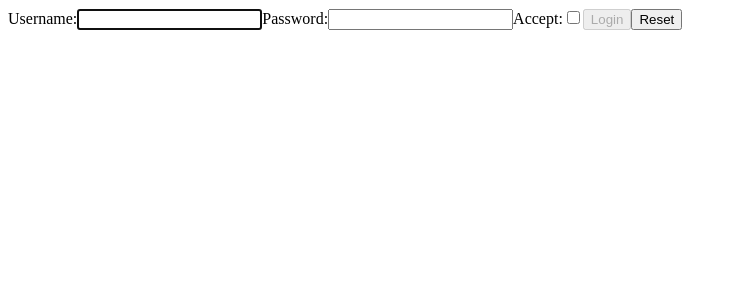
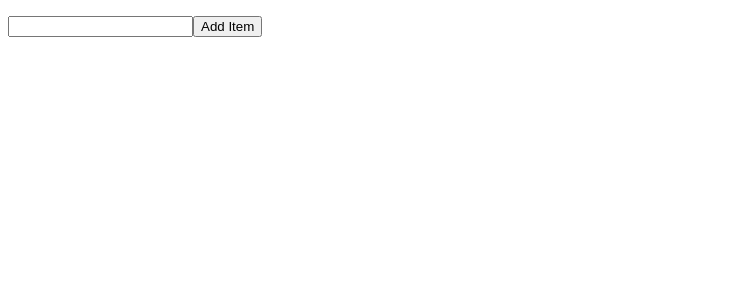
Before and after one commit to alessiobo/React-Exercices, a React (Create React App) app in the folder esercizi/: page / in a window 1280 px wide. Shown: the top 300 px of the page, without its empty margins (0-737 px from the left). Built offline with nearby package versions, Linux system fonts and the light colour scheme.

Commit message:
add lists1

```diff
--- a/esercizi/src/App.js
+++ b/esercizi/src/App.js
@@ -1,13 +1,10 @@
-import { UncontrolledLogin } from "./UncontrolledLogin";
+import { TodoList } from "./ToDoList";
 
 export function App() {
-  const acceptLoginHandler = (data) => {
-    console.log(data);
-  };
 
   return (
     <div>
-      <UncontrolledLogin onLogin={acceptLoginHandler} />
+      <TodoList />
     </div>
   );
 }
--- /dev/null
+++ b/esercizi/src/ToDoList.js
@@ -0,0 +1,42 @@
+//Create a TodoList component that renders a ul tag with a li tag for each item contained in the items state variable.
+//The items state variable should be an array of strings. The TodoList component should also contain an input tag and a button.
+//When the button is clicked, the event handler should add the value of the input tag to the items array.
+
+import React from "react";
+
+export class TodoList extends React.Component {
+  constructor(props) {
+    super(props);
+    this.state = {
+      items: [],
+      newItem: "",
+    };
+  }
+
+  handleNewItemChange = (event) => {
+    this.setState({ newItem: event.target.value });
+  };
+
+  handleAddItem = () => {
+    const { items, newItem } = this.state;
+    this.setState({ items: [...items, newItem], newItem: "" });
+  };
+
+  render() {
+    const { items, newItem } = this.state;
+
+    return (
+      <div>
+        <ul>
+          {items.map((item, i) => (
+            <li key={i}>{item}</li>
+          ))}
+        </ul>
+        <div>
+            <input type='text' value={newItem} onChange={this.handleNewItemChange} />
+            <button onClick={this.handleAddItem}>Add Item</button>
+        </div>
+      </div>
+    );
+  }
+}
--- a/esercizi/src/UncontrolledLogin.js
+++ /dev/null
@@ -1,64 +0,0 @@
-//Modify the UncontrolledLogin component so that the username input is automatically focused when the
-//component renders the first time.
-
-import React, { createRef } from "react";
-
-export class UncontrolledLogin extends React.Component {
-  _formRef = createRef();
-
-  SubmitHandler = (event) => {
-    event.preventDefault();
-
-    const { username, password, check } = this._formRef.current.elements;
-
-    if (username.value === "" || password.value === "") {
-      return false;
-    }
-
-    const data = {
-      username: username.value,
-      password: password.value,
-      check: check.checked,
-    };
-
-    this.props.onLogin(data);
-  };
-
-  checkButtonDisabled = () => {
-    const { username, password, submit } = this._formRef.current.elements;
-
-    if (username.value !== "" && password.value !== "") {
-      submit.disabled = false;
-    } else {
-      submit.disabled = true;
-    }
-  };
-  componentDidMount() {
-    this._formRef.current.elements.username.focus();
-  }
-
-  render() {
-    return (
-      <form ref={this._formRef} onSubmit={this.submitHandler}>
-        <label>Username:</label>
-        <input
-          name="username"
-          type={"text"}
-          onChange={this.checkDisabledButton}
-        />
-        <label>Password:</label>
-        <input
-          name="password"
-          type={"password"}
-          onChange={this.checkDisabledButton}
-        />
-        <label>Accept:</label>
-        <input name="check" type={"checkbox"} />
-        <button type="submit" name="submit" disabled={true}>
-          Login
-        </button>
-        <button type="reset">Reset</button>
-      </form>
-    );
-  }
-}
```
